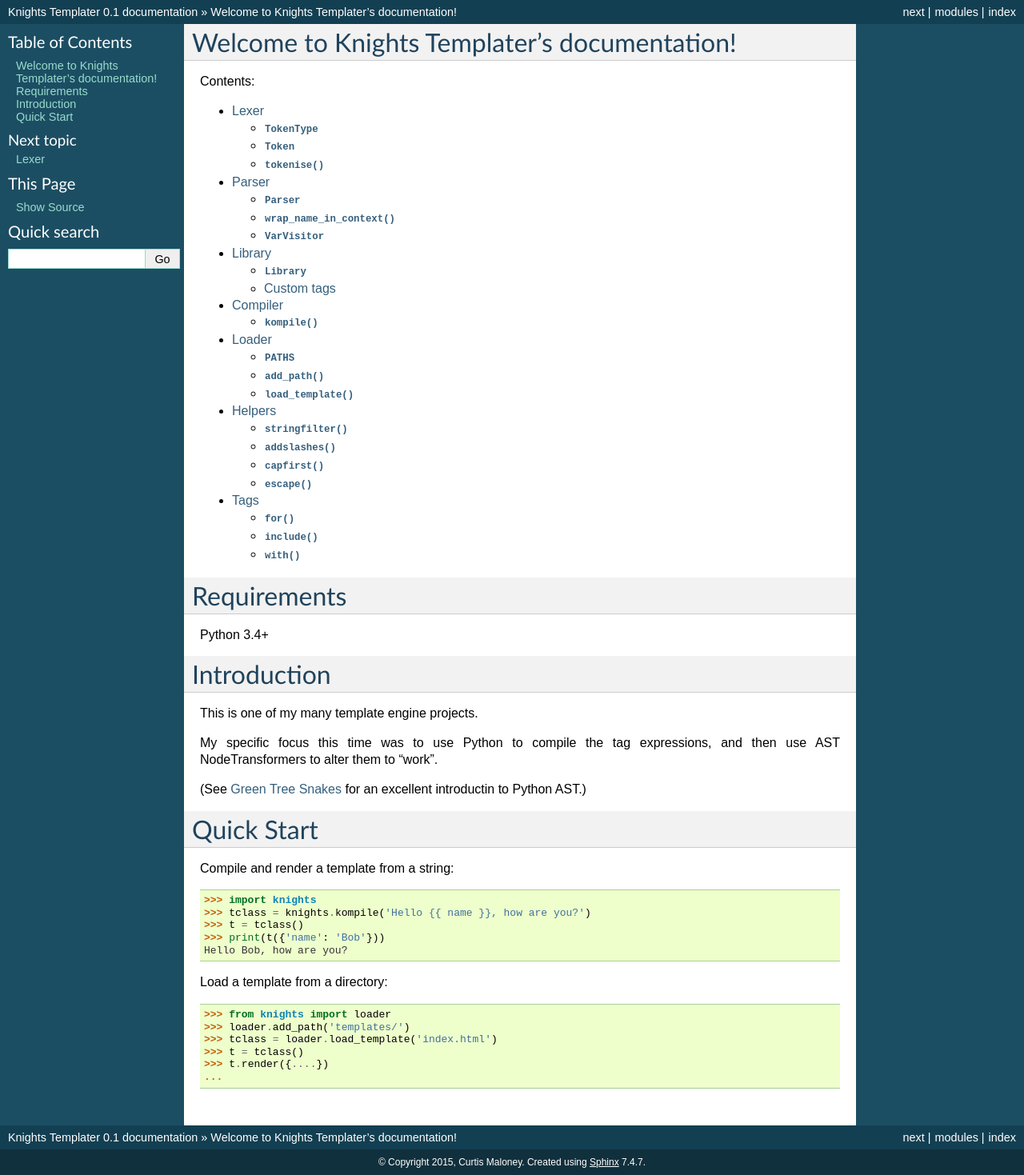
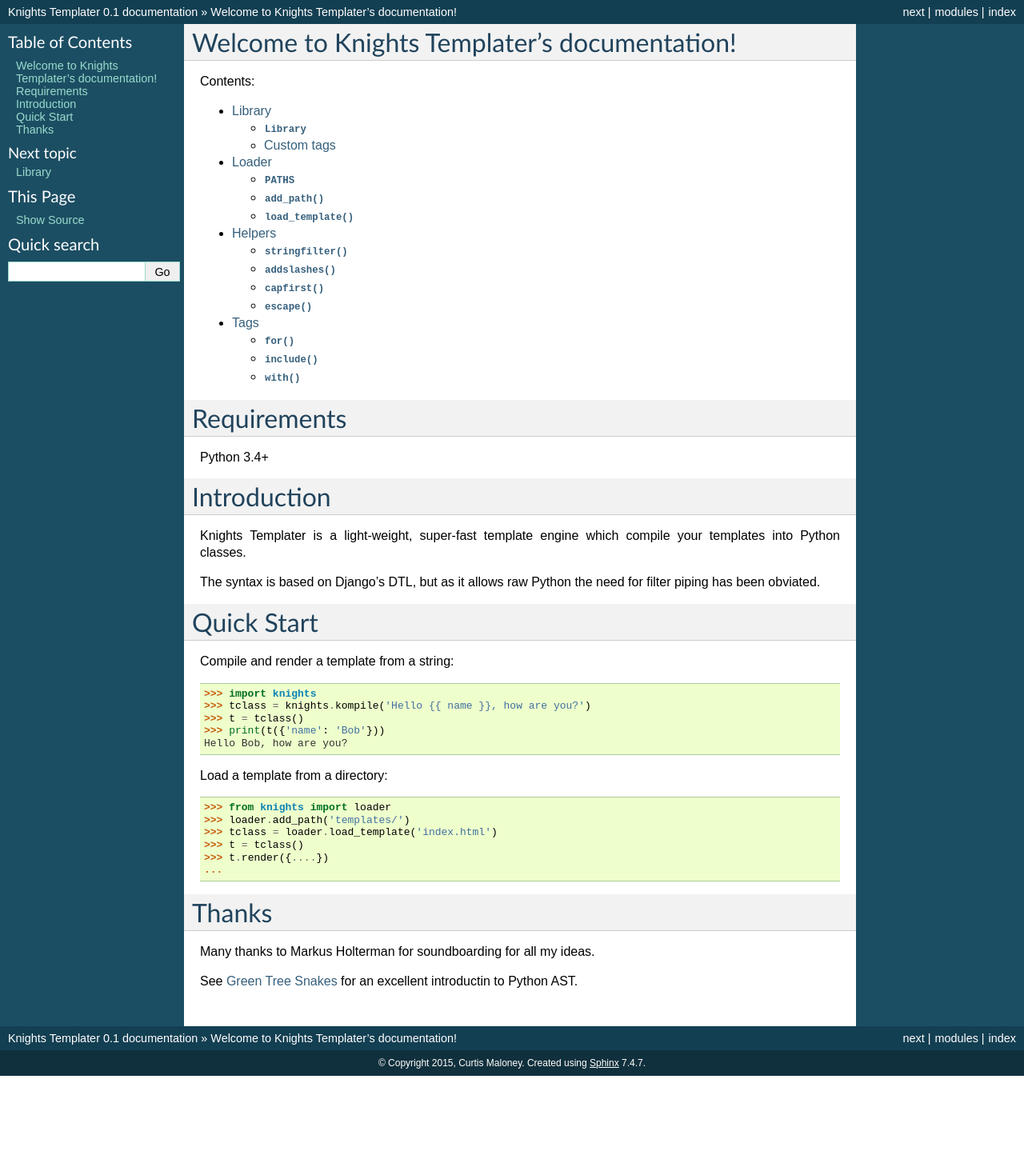
Before and after one commit to funkybob/knights-templater, a Sphinx documentation site: the page built from docs/index.rst, in a window 1280 px wide. Shown: the whole page at 80% size. Built offline with Sphinx 7.4.7, drawn with Linux system fonts in a browser that asks for light colours; after the commit the page ends 1345 px from its top, so only the background shows below that.

Commit message:
Tidy up docs

```diff
--- a/docs/index.rst
+++ b/docs/index.rst
@@ -11,10 +11,7 @@
 .. toctree::
    :maxdepth: 2
 
-   lexer
-   parser
    library
-   compiler
    loader
    helpers
    tags
@@ -27,12 +24,11 @@
 Introduction
 ============
 
-This is one of my many template engine projects.
+Knights Templater is a light-weight, super-fast template engine which compile
+your templates into Python classes.
 
-My specific focus this time was to use Python to compile the tag expressions,
-and then use AST NodeTransformers to alter them to "work".
-
-(See `Green Tree Snakes`_ for an excellent introductin to Python AST.)
+The syntax is based on Django's DTL, but as it allows raw Python the need for
+filter piping has been obviated.
 
 Quick Start
 ===========
@@ -58,4 +54,11 @@
    >>> t.render({....})
    ...
 
+Thanks
+======
+
+Many thanks to Markus Holterman for soundboarding for all my ideas.
+
+See `Green Tree Snakes`_ for an excellent introductin to Python AST.
+
 .. _Green Tree Snakes: https://greentreesnakes.readthedocs.org/en/latest/
--- a/docs/loader.rst
+++ b/docs/loader.rst
@@ -16,6 +16,8 @@
    First resolves the absolute path of ``path``, then, if it's not already in
    the list, adds it to PATHS
 
+   Relative paths are resolved relative to CWD.
+
 .. py:function:: load_template(name)
 
    Loads and compiles a template from ``name``.
```
Also changed, not shown: docs/internals/index.html (added, +9 -0 lines), docs/internals/compiler.rst (renamed from docs/compiler.rst), docs/internals/lexer.rst (renamed from docs/lexer.rst), docs/internals/parser.rst (renamed from docs/parser.rst).
